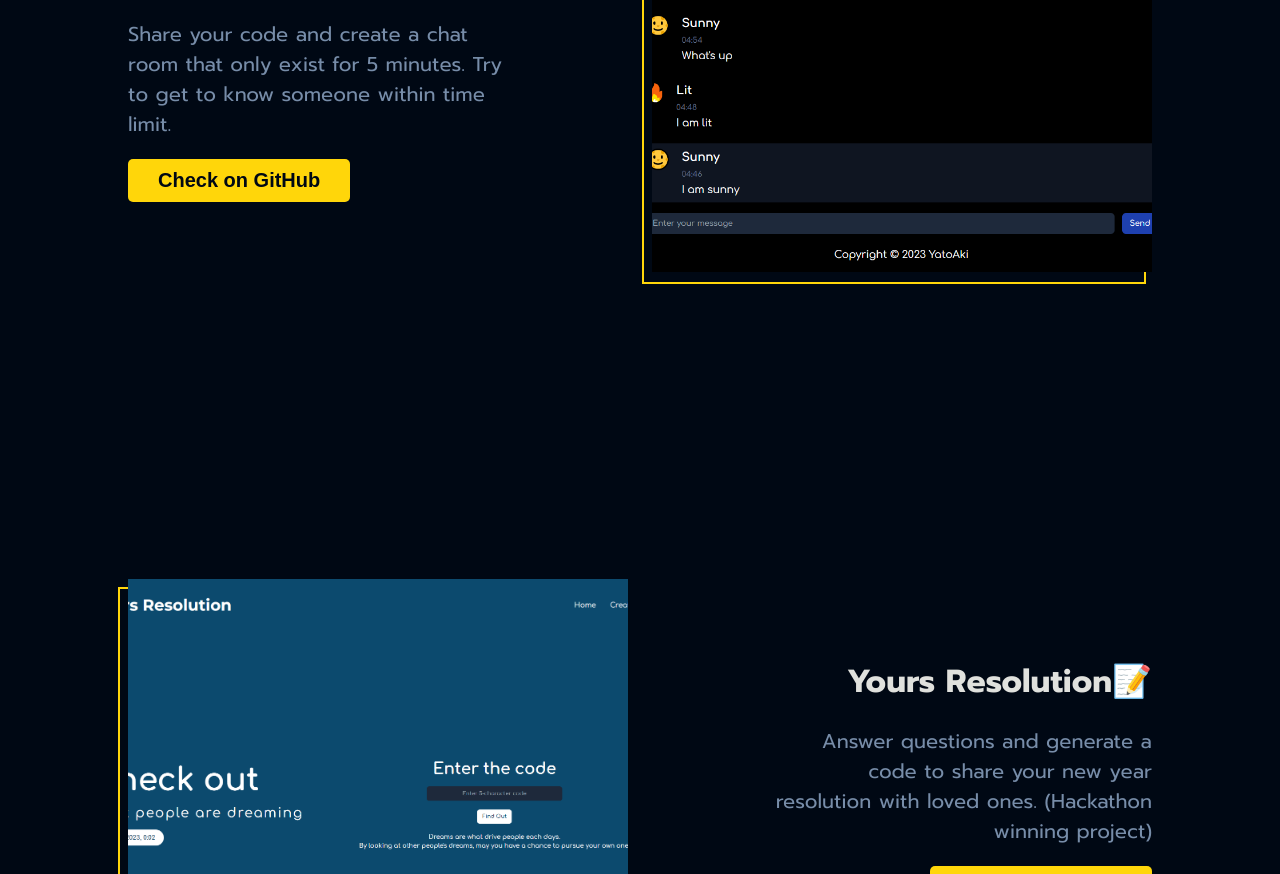
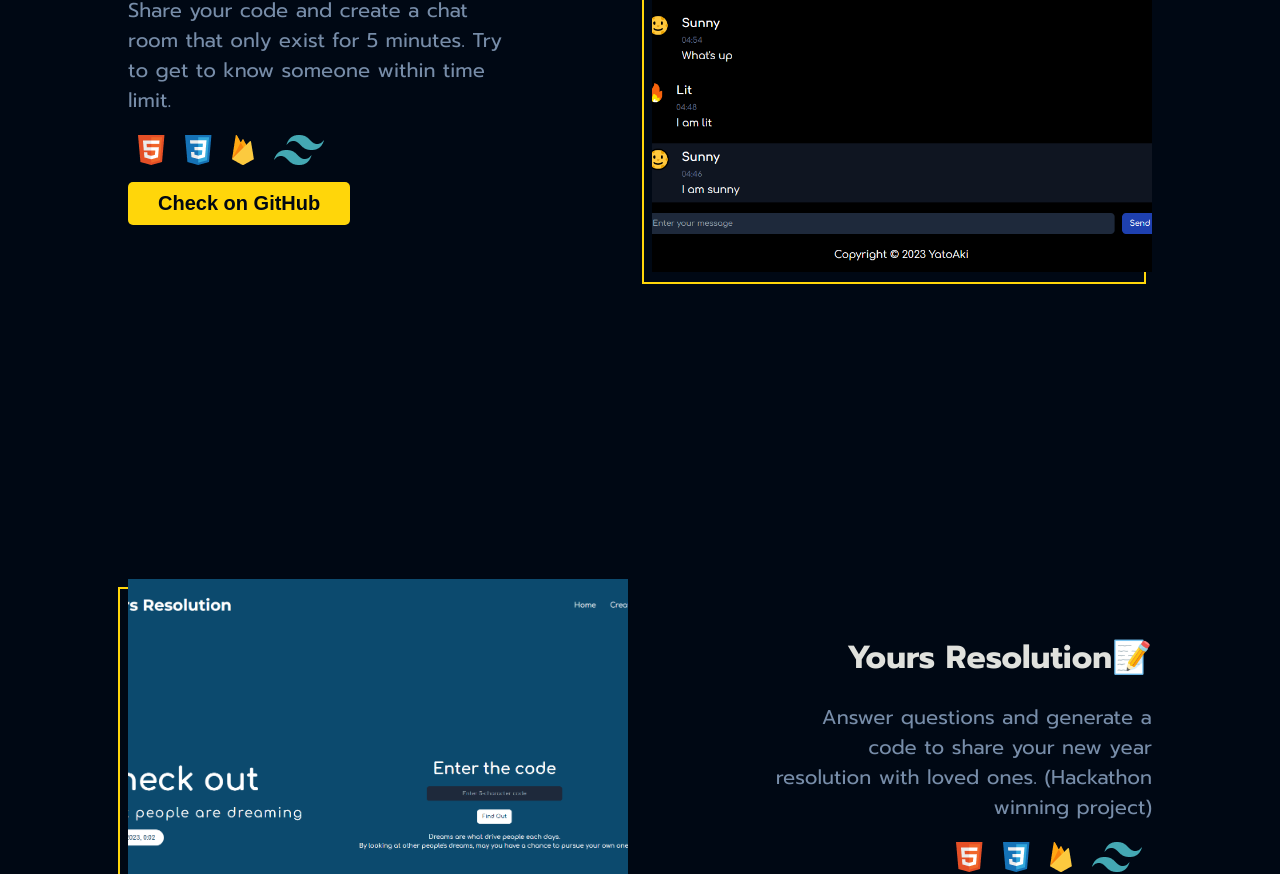
Before and after one commit to YatootaY/my-portfolio, a React (Create React App) app: page / in a window 1280 px wide. Shown: the part 1785-2659 px from the top of the page. Built offline with nearby package versions, Linux system fonts and the light colour scheme; a web font is replaced by a local one.

Commit message:
Added: Projects with icons

```diff
--- a/src/Components/Projects.js
+++ b/src/Components/Projects.js
@@ -11,26 +11,29 @@ const Projects = () => {
             pic:Project1,
             title:"Selfie Generator",
             emoji:"📸",
-            text:"Upload your photo and swap the background with a background art to make it pretty."
+            text:"Upload your photo and swap the background with a background art to make it pretty.",
+            tech:["html","css","react","figma"]
         },
         {
             pic:Project2,
             title:"5 Minute Chat",
             emoji:"⏳",
-            text:"Share your code and create a chat room that only exist for 5 minutes. Try to get to know someone within time limit."
+            text:"Share your code and create a chat room that only exist for 5 minutes. Try to get to know someone within time limit.",
+            tech:["html","css","react","firebase","tailwind"]
         },
         {
             pic:Project3,
             title:"Yours Resolution",
             emoji:"📝",
-            text:"Answer questions and generate a code to share your new year resolution with loved ones. (Hackathon winning project)"
+            text:"Answer questions and generate a code to share your new year resolution with loved ones. (Hackathon winning project)",
+            tech:["html","css","react","firebase","tailwind"]
         }
     ]
 
     return(
         <div>
             {projectData.map((data,key) => {
-                return <ProjectUI pic={data.pic} title={data.title} text={data.text} emoji={data.emoji} direction={key%2 == 0 ? "right" : "left"}/>
+                return <ProjectUI pic={data.pic} title={data.title} text={data.text} emoji={data.emoji} direction={key%2 === 0 ? "right" : "left"} tech={data.tech}/>
             })}
 
         </div>
--- a/src/Components/toolComponents/ProjectUI.css
+++ b/src/Components/toolComponents/ProjectUI.css
@@ -25,3 +25,11 @@
     font-weight: 600;
     border-radius: 5px;
 }
+
+.icons img{
+    margin: 0 10px;
+}
+
+.icons{
+    margin: 10px 0;
+}
--- a/src/Components/toolComponents/ProjectUI.js
+++ b/src/Components/toolComponents/ProjectUI.js
@@ -4,7 +4,6 @@ import css from "../../assets/🦆 icon _file type css_.png"
 import firebase from "../../assets/🦆 icon _file type firebase_.png"
 import html from "../../assets/🦆 icon _file type html_.png"
 import reactjs from "../../assets/🦆 icon _file type reactjs_.png"
-import js from "../../assets/Group 15.png"
 import figma from "../../assets/Figma (icon — Colour).png"
 import tailwind from "../../assets/🦆 icon _file type tailwind_.png"
 import ImageUI from "./ImageUI";
@@ -22,6 +21,9 @@ const ProjectUI = (props) => {
             <div className="textArea" style={rightText}>
                 <h1 >{props.title}<span>{props.emoji}</span></h1>
                 <p>{props.text}</p>
+                <div className="icons">
+                    {textIconGenerator()}
+                </div>
                 <button>Check on GitHub</button>
             </div>
         )
@@ -37,9 +39,47 @@ const ProjectUI = (props) => {
             <div className="textArea" style={leftText}>
                 <h1 >{props.title}<span>{props.emoji}</span></h1>
                 <p>{props.text}</p>
+                <div className="icons">
+                    {textIconGenerator()}
+                </div>
                 <button>Check on GitHub</button>
             </div>
         )
+    }
+
+    const textIconGenerator = () => {
+        console.log(props.tech)
+        return(
+            props.tech.map((name) => {
+                if (name === "html"){
+                    return(<img src={html} alt="" />)
+                }
+
+                if (name === "css"){
+                    return(<img src={css} alt="" />)
+                }
+
+                if (name === "reactjs"){
+                    return(<img src={reactjs} alt="" />)
+                }
+
+                if (name === "firebase"){
+                    return(<img src={firebase} alt="" />)
+                }
+
+                if (name === "tailwind"){
+                    return(<img src={tailwind} alt="" />)
+                }
+
+                if (name === "figma"){
+                    return(<img src={figma} alt="" />)
+                }
+
+                return null
+            }
+            )
+        )
+
     }
 
     return(
```
Also changed, not shown: src/assets/Figma (icon — Colour).png.
